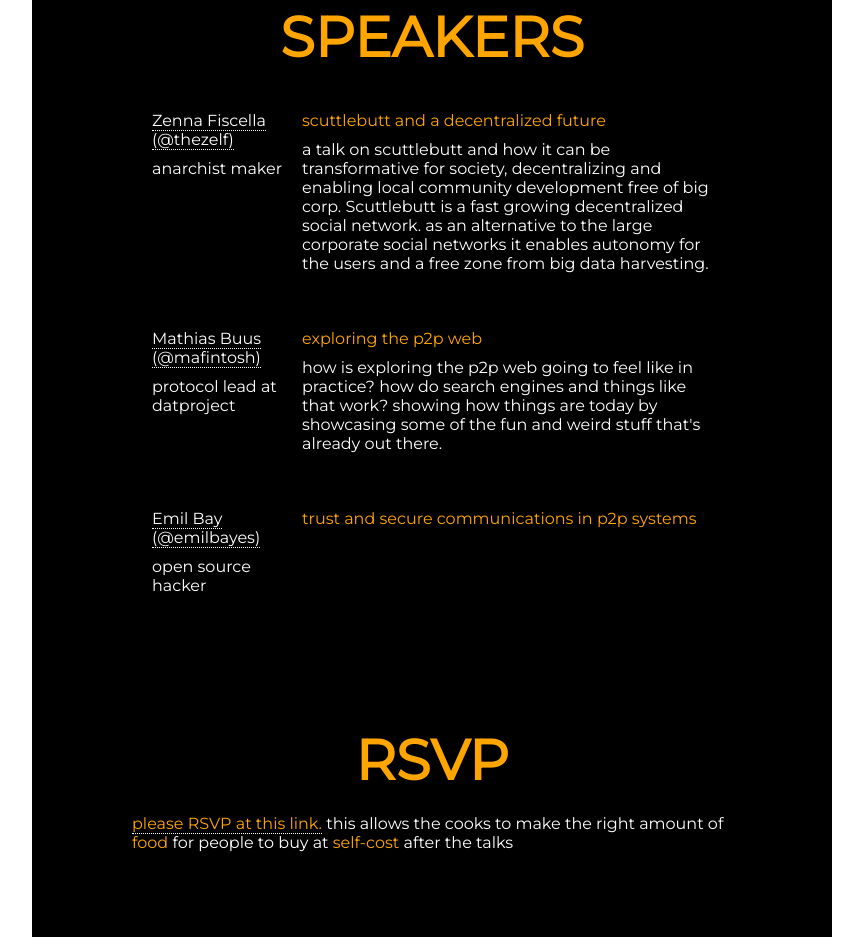
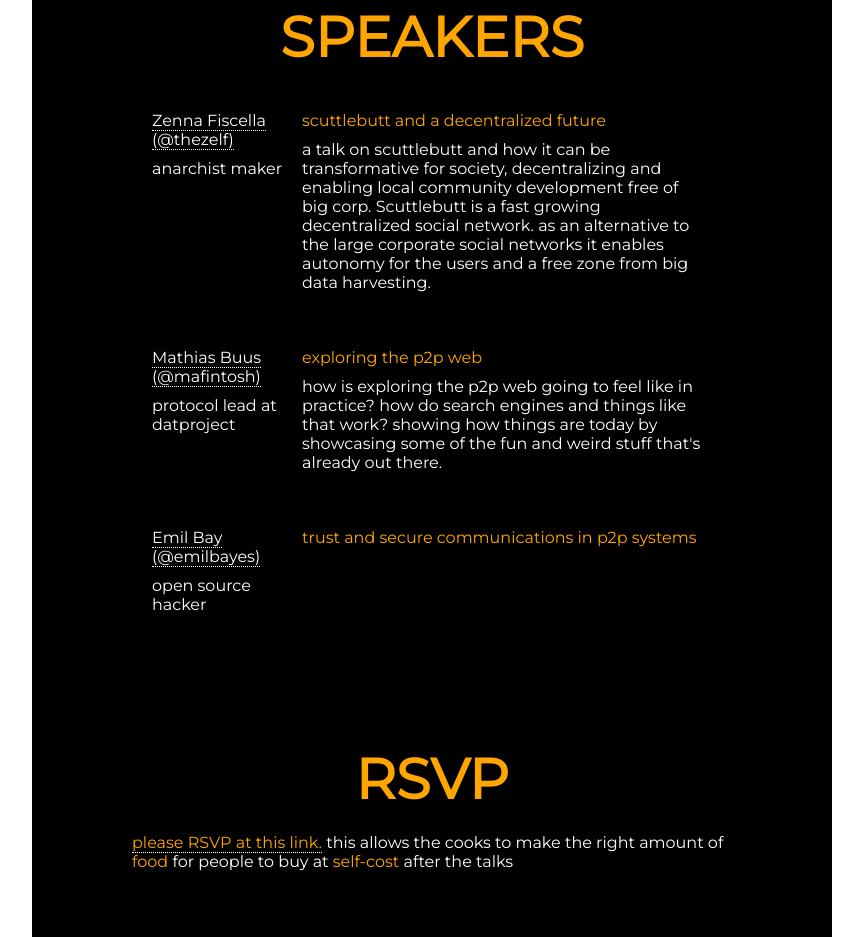
Before and after one commit to cblgh/p2p-oresund, a website: page public/index.html in a window 1280 px wide. Shown: the part 1328-2265 px from the top of the page, without its empty margins (208-1071 px from the left). Drawn offline with Linux system fonts and the light colour scheme.

Commit message:
Add some margin between the ps

```diff
--- a/public/links/style.css
+++ b/public/links/style.css
@@ -93,7 +93,8 @@
 }
 
 .row-2 p {
-    margin-top: 10px
+    margin-top: 10px;
+    margin-right: 10px;
 }
 
 .fullwidth {
```
